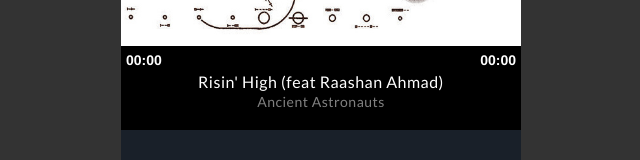
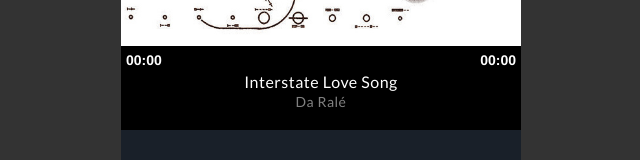
Before and after one commit to gainproducoes/audioplayer, a plain HTML site: page index.html in a window 1280 px wide. Shown: the part 449-609 px from the top of the page, without its empty margins (319-959 px from the left). Drawn offline with Linux system fonts and the light colour scheme; files whose address does not match are found by name.

Commit message:
Update index.html

```diff
--- a/index.html
+++ b/index.html
@@ -286,17 +286,17 @@
       },
 			"songs": [
 				{
-					"name": "Risin' High (feat Raashan Ahmad)",
-					"artist": "Ancient Astronauts",
+					"name": "Interstate Love Song",
+					"artist": "Da Ralé",
 					"album": "We Are to Answer",
-					"url": "../songs/Ancient Astronauts - Risin' High (feat Raashan Ahmad).mp3",
+					"url": "audioplayer/songs/Da Ralé - Interstate Love Song.mp3",
 					"cover_art_url": "../album-art/we-are-to-answer.jpg"
 				},
 				{
-					"name": "The Gun",
-					"artist": "Lorn",
+					"name": "Dani California",
+					"artist": "Da Ralé",
 					"album": "Ask The Dust",
-					"url": "../songs/08 The Gun.mp3",
+					"url": "audioplayer/songs/Da Rale Dani California.mp3",
 					"cover_art_url": "../album-art/ask-the-dust.jpg"
 				},
 				{
```
